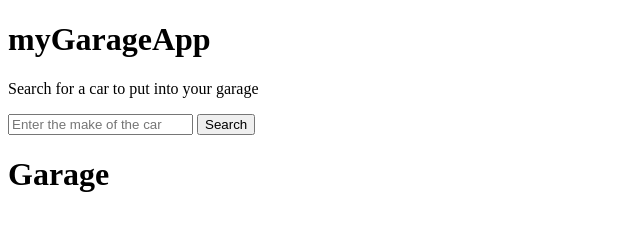
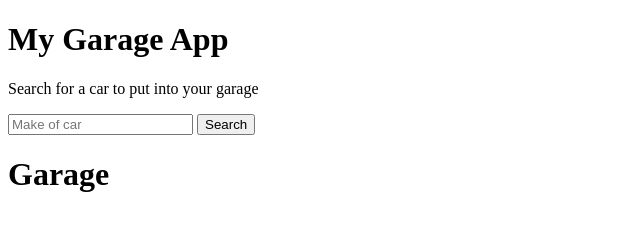
Before and after one commit to mrezo/MVP, a website: page client/index.html in a window 1280 px wide. Shown: the whole page, without its empty margins (0-640 px from the left). Drawn offline with Linux system fonts and the light colour scheme.

```diff
--- a/client/index.html
+++ b/client/index.html
@@ -4,14 +4,14 @@
 <html>
   <head>
     <meta charset="utf-8" />
-    <title>myGarageApp</title>
+    <title>My Garage App</title>
     <link rel="stylesheet" type="text/css" href="styles/styles.css" />
   </head>
   <body ng-app='myGarageApp'>
-    <h1>myGarageApp</h1>
+    <h1>My Garage App</h1>
     <div ng-controller='carController'>
       <p>Search for a car to put into your garage</p>
-      <input type='text' ng-model="search" placeholder="Enter the make of the car">
+      <input type='text' ng-model="search" placeholder="Make of car">
       <button ng-click='fetch()'>Search</button>
       <div ng-click='addToGarage(model.name)' ng-repeat="model in details.models">
         {{search + " " + model.name}}
```
